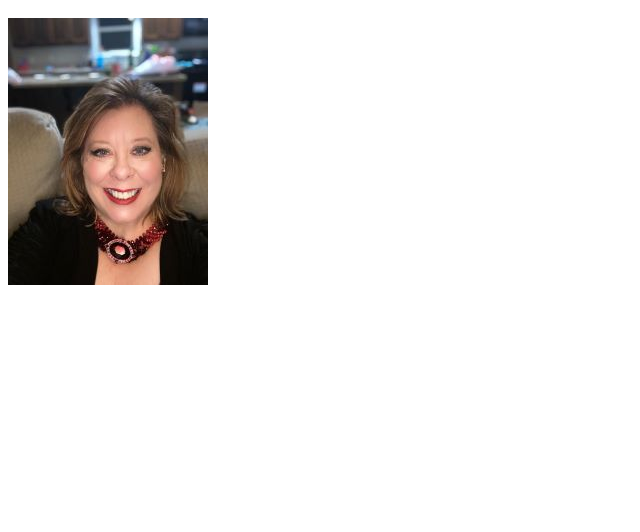
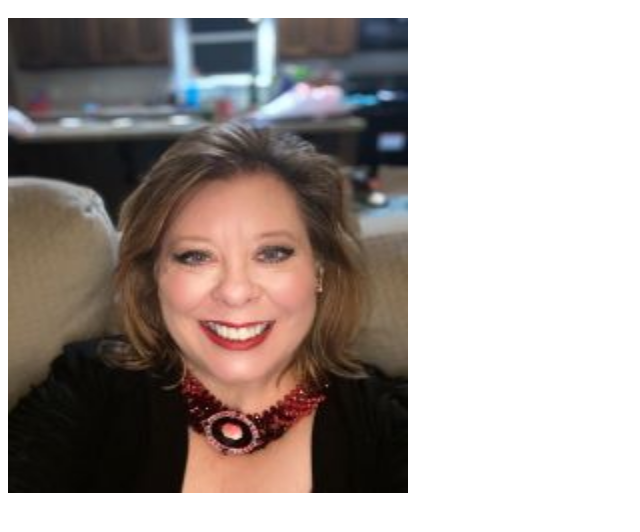
Before and after one commit to vloess/vloess.github.io, a plain HTML site: page index.html/index.html in a window 1280 px wide. Shown: the part 48-580 px from the top of the page, without its empty margins (0-640 px from the left). Drawn offline with Linux system fonts and the light colour scheme.

Commit message:
Update index.html

```diff
--- a/index.html/index.html
+++ b/index.html/index.html
@@ -1,4 +1,6 @@
 <html>
     <h1> Vicki Loess' Portfolio</h1>
- <img src="profilepicture.jpg"/>
+ <img src="profilepicture.jpg"
+      width="400"
+      height="475"/>
 </html>
```
